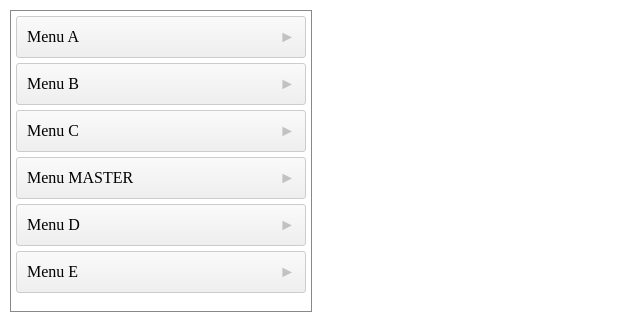
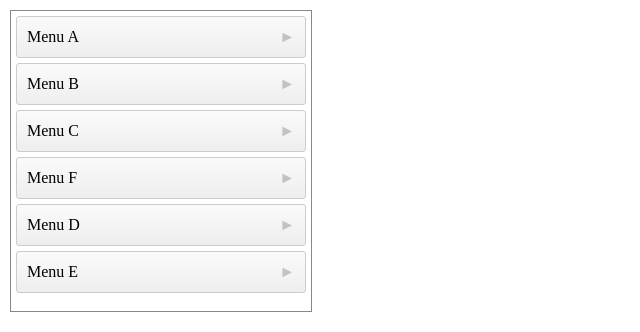
Before and after one commit to chtefi/MenuSlider, a plain HTML site: page index.html in a window 1280 px wide. Shown: the full height of the page, 0-640 px from the left. Drawn offline with Linux system fonts and the light colour scheme.

Commit message:
experimenting

```diff
--- a/index.html
+++ b/index.html
@@ -14,7 +14,7 @@
                 <li>Menu A</li>
                 <li>Menu B</li>
                 <li>Menu C</li>
-                <li>Menu MASTER</li>
+                <li>Menu F</li>
                 <li>Menu D</li>
                 <li>Menu E</li>
             </ul>
```
